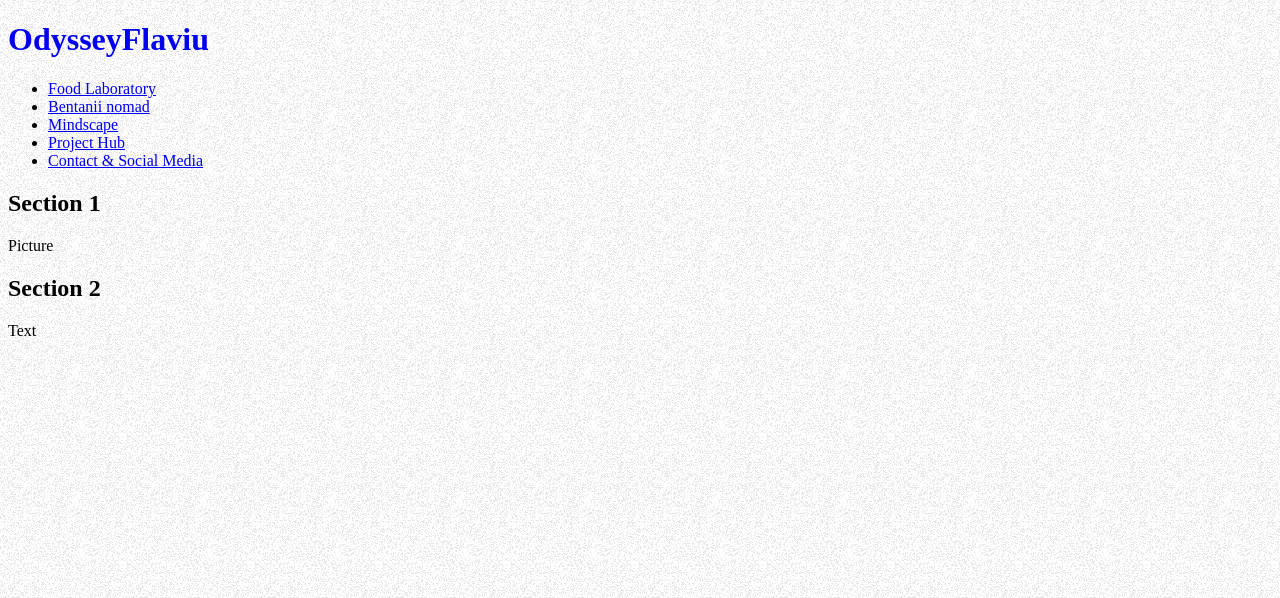
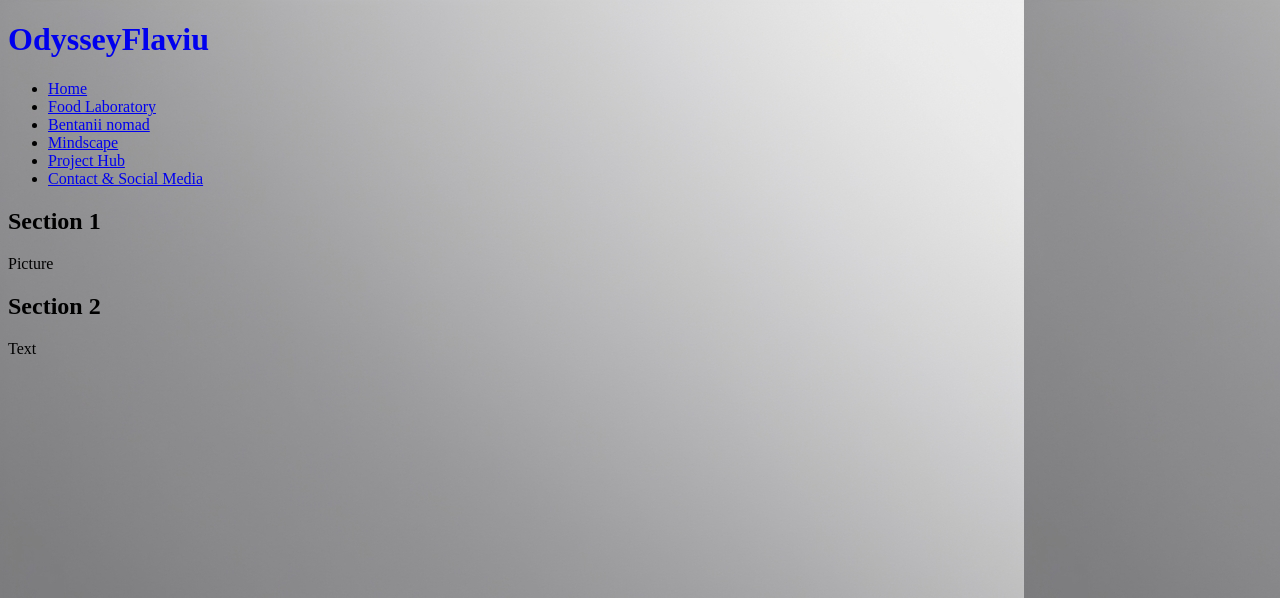
Before and after one commit to FlaviuCristian/flaviubenta.com, a PHP site: page / in a window 1280 px wide. Shown: the top 598 px of the page. Run offline with PHP 8.4, Linux system fonts and the light colour scheme.

Commit message:
background change

```diff
--- a/index.html
+++ b/index.html
@@ -3,7 +3,7 @@
 <head>
     <meta charset="UTF-8">
     <meta name="viewport" content="width=device-width, initial-scale=1.0">
-    <title>OdysseyFlaviu</title>
+    <title>Just Flaviu</title>
     <link rel="stylesheet" href="style.css">
     <script src="script.js" defer></script>
 </head>
@@ -13,8 +13,8 @@
         <h1><a href="index.html"  class="link-without-underline">OdysseyFlaviu</a></h1>
         <nav class="mainmenu">
             <ul>
-                <!-- <li><a href="https://flaviubenta.com/">Home</a></li> -->
-                <li><a href="https://flaviubenta.com/">Food Laboratory</a></li>
+                <li><a href="https://flaviubenta.com/">Home</a></li>
+                <li><a href="#">Food Laboratory</a></li>
                 <li><a href="https://instagram.com/bentaniinomad?igshid=MzMyNGUyNmU2YQ==" target="_blank">Bentanii nomad</a></li>
                 <li><a href="#">Mindscape</a></li>
                 <li><a href="https://flaviucristian.github.io" target="_blank">Project Hub</a></li>
--- a/style.css
+++ b/style.css
@@ -1,5 +1,5 @@
 body {
-  background-image: url('/resources/images/background.png');
+  background-image: url('/resources/images/background.jpg');
   background-repeat: repeat;
 }
 
```
Also changed, not shown: foodlaboratory.html (added), resources/images/background.jpg (added), resources/images/background.png (deleted).
